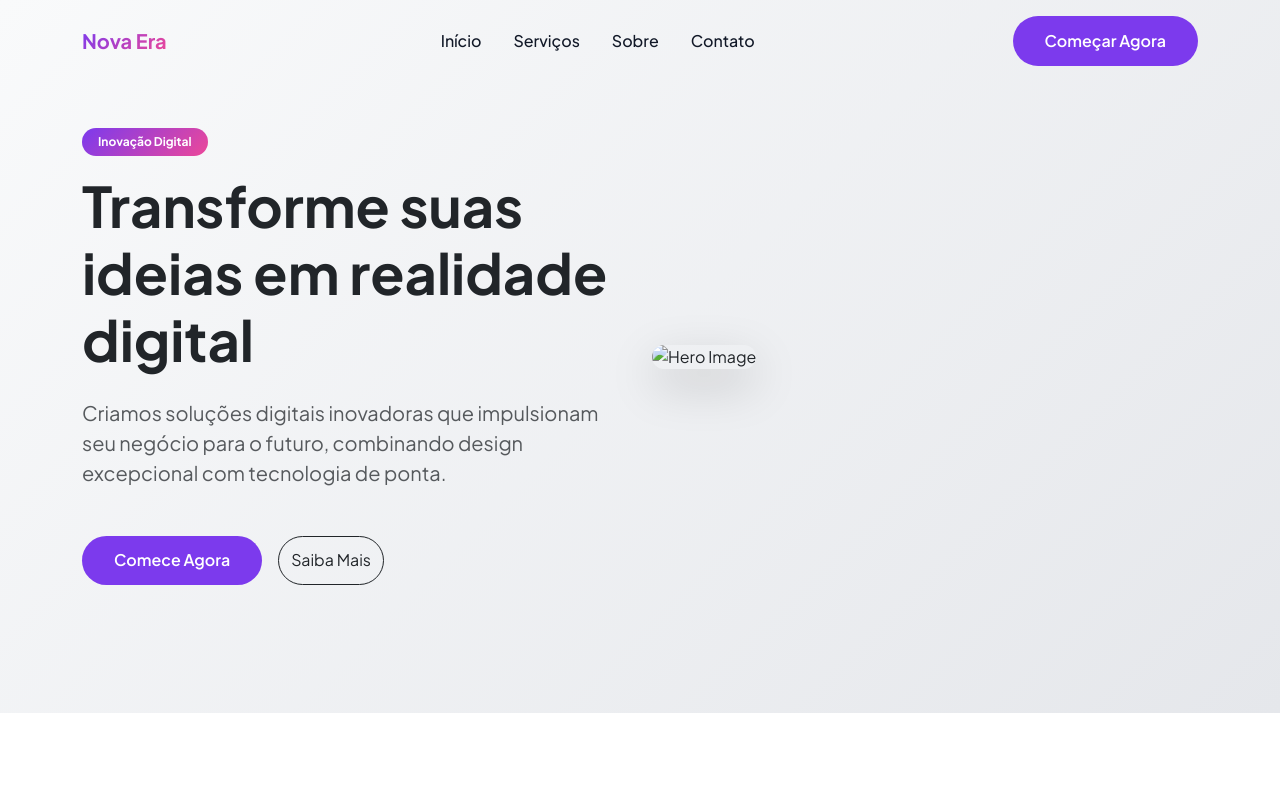
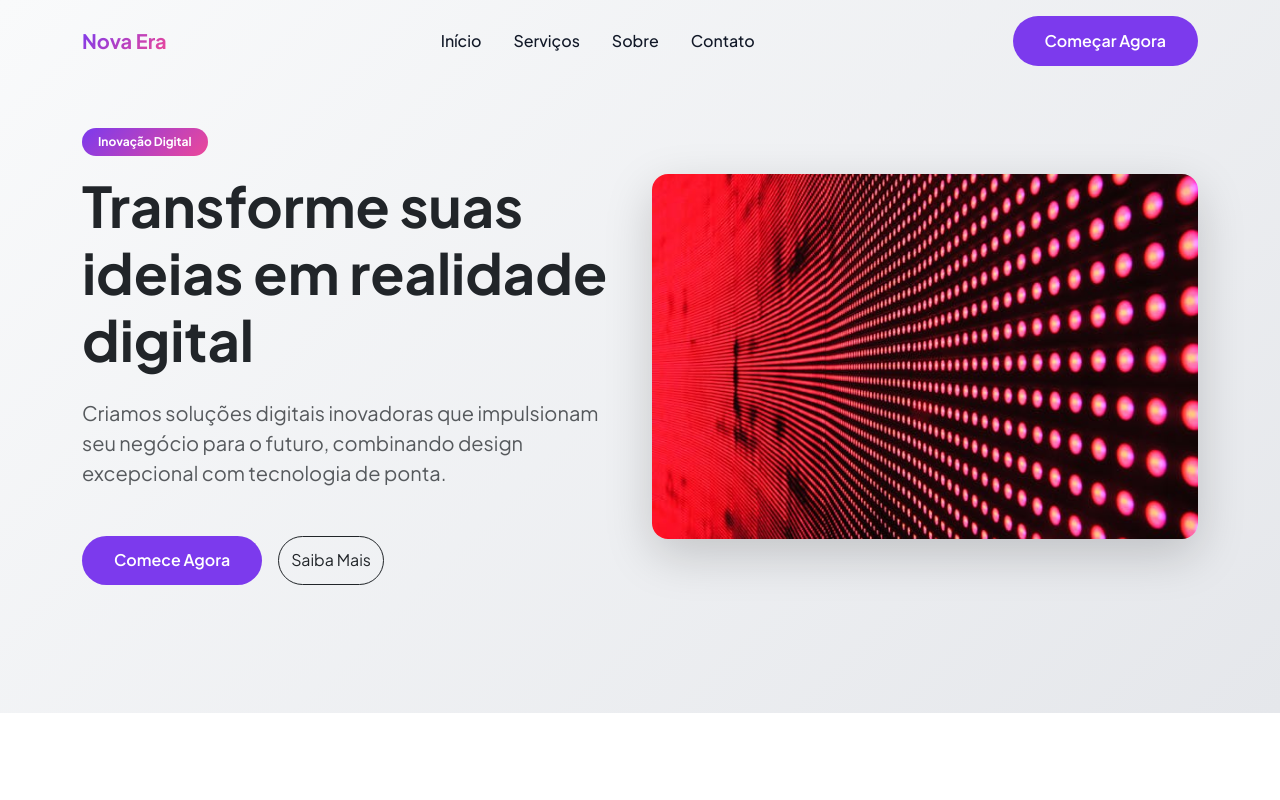
Before and after one commit to jeffszo/new-era, a plain HTML site: page index.html in a window 1280 px wide. Shown: the top 800 px of the page. Drawn offline with nearby package versions, Linux system fonts and the light colour scheme.

Commit message:
update src

```diff
--- a/index.html
+++ b/index.html
@@ -178,7 +178,7 @@
                     </div>
                 </div>
                 <div class="col-lg-6">
-                    <img src="./assets/mkt.jpg" alt="Hero Image" class="img-fluid rounded-4 shadow-lg">
+                    <img src="mkt.jpg" alt="Hero Image" class="img-fluid rounded-4 shadow-lg">
                 </div>
             </div>
         </div>
```
